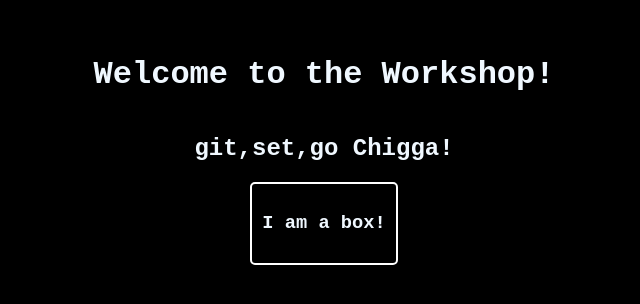
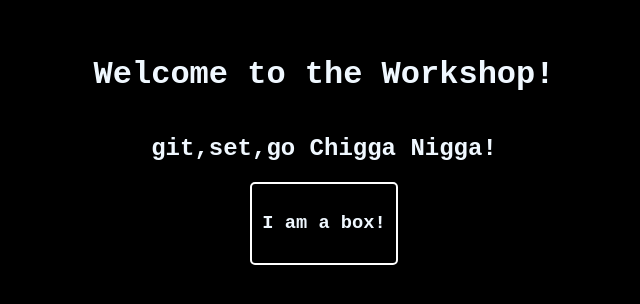
Before and after one commit to NICKSTER0506/GIT_SET_GO, a plain HTML site: page index.html in a window 1280 px wide. Shown: the part 258-562 px from the top of the page, without its empty margins (316-956 px from the left). Drawn offline with Linux system fonts and the light colour scheme.

```diff
--- a/index.html
+++ b/index.html
@@ -54,7 +54,7 @@
 <body>
     <div class="main">
         <h1>Welcome to the Workshop!</h1>
-        <h2>git,set,go Chigga!</h2>
+        <h2>git,set,go Chigga Nigga!</h2>
         <div class="box">
             <h3>I am a box!</h3>
         </div>
```
